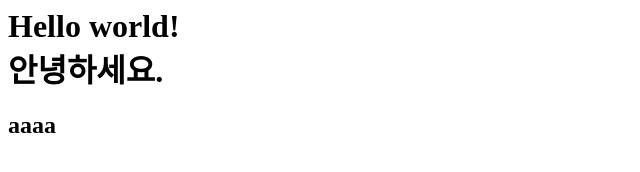
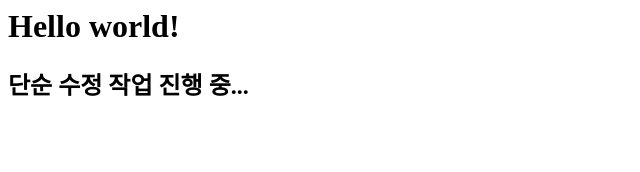
Before and after one commit to minilove/oss, a plain HTML site: page index.html in a window 1280 px wide. Shown: the whole page, without its empty margins (0-640 px from the left). Drawn offline with Linux system fonts and the light colour scheme.

Commit message:
html markup

```diff
--- a/index.html
+++ b/index.html
@@ -2,8 +2,8 @@
 	<head>
 		<title></title>
 		<body>
-			<h1>Hello world! <br />안녕하세요.</h1>
-			<h2>aaaa</h2>
+			<h1>Hello world!</h1>
+			<h2>단순 수정 작업 진행 중...</h2>
 		</body>
 	</head>
 </html>
```
